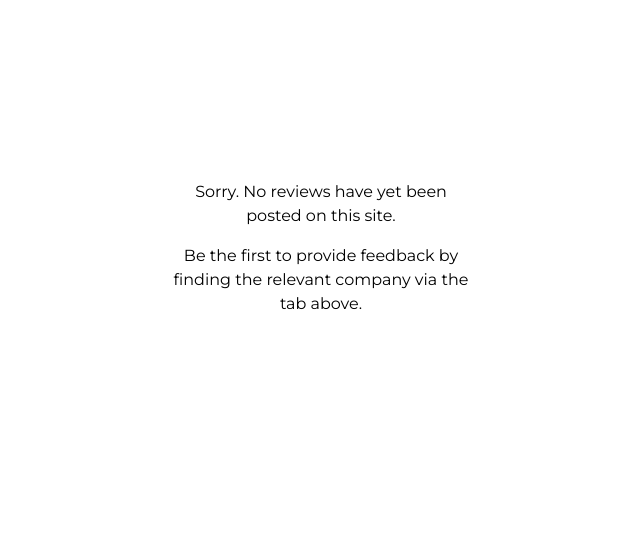
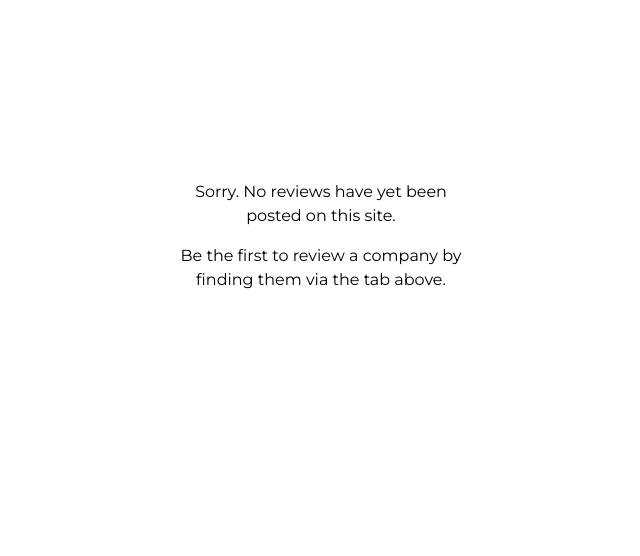
Before and after one commit to samalty/csa-project, a Django app: page /reviews/ in a window 1280 px wide. Shown: the part 65-621 px from the top of the page, without its empty margins (319-959 px from the left). Run offline with Django 3.2, Linux system fonts and the light colour scheme; data that the repository does not hold is empty; some libraries are stand-ins or nearby versions.

Commit message:
Updated empty reviews message

```diff
--- a/reviews/templates/reviews/reviews_home.html
+++ b/reviews/templates/reviews/reviews_home.html
@@ -45,7 +45,7 @@
     {% else %}
         <div class="empty-page">
             <p>Sorry. No reviews have yet been posted on this site.</p>
-            <p>Be the first to provide feedback by finding the relevant company via the tab above.</p>
+            <p>Be the first to review a company by finding them via the tab above.</p>
         </div>
     {% endif %}
     <button id="scrollTop"><i class="fa fa-arrow-up" aria-hidden="true"></i></button>
```
